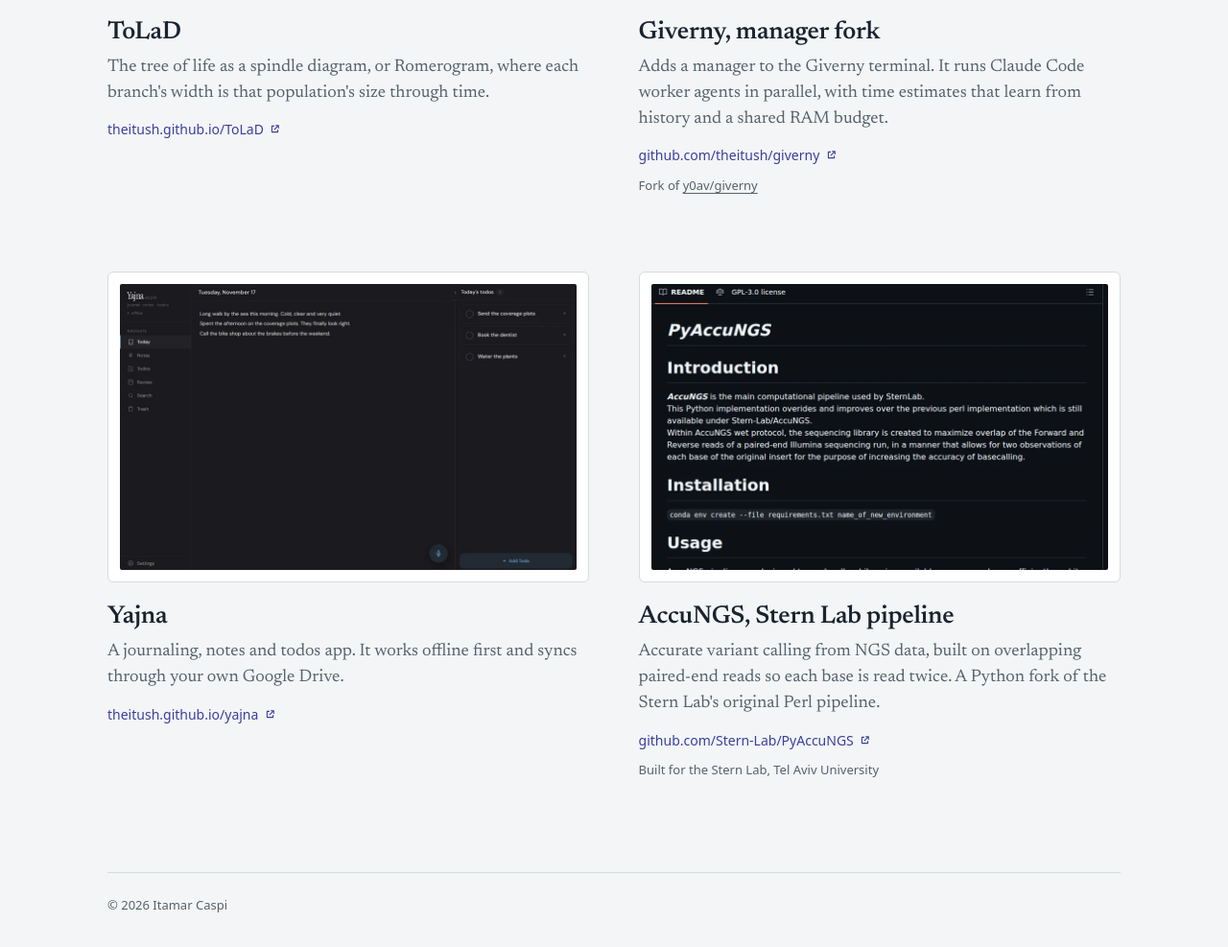
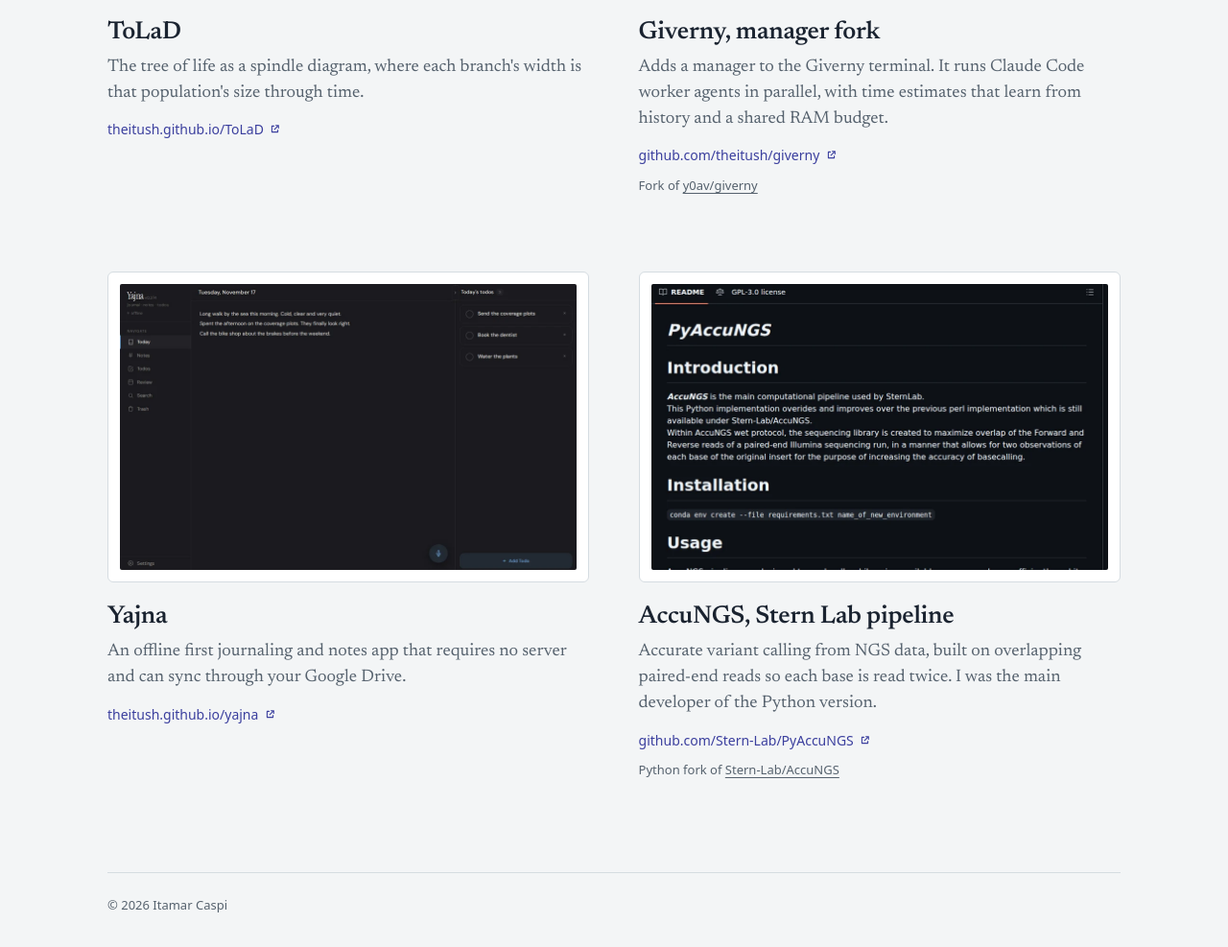
Before and after one commit to theitush/theitush.github.io, a plain HTML site: page index.html in a window 1280 px wide. Shown: the part 1175-2162 px from the top of the page at 96% size. Drawn offline with Linux system fonts and the light colour scheme.

Commit message:
Portfolio copy: ToLaD, Yajna, AccuNGS blurbs and Python fork credit
Refs lead-machine#188

Co-Authored-By: Claude Opus 5.5 <noreply@anthropic.com>

```diff
--- a/index.html
+++ b/index.html
@@ -70,7 +70,7 @@
                  alt="ToLaD showing the mammal tree from 195 million years ago to now, each branch as wide as the number of individuals in it.">
           </span>
           <h2>ToLaD</h2>
-          <p class="blurb">The tree of life as a spindle diagram, or Romerogram, where each branch's width is that population's size through time.</p>
+          <p class="blurb">The tree of life as a spindle diagram, where each branch's width is that population's size through time.</p>
           <span class="dest dest-out">theitush.github.io/ToLaD</span>
         </a>
       </li>
@@ -95,7 +95,7 @@
                  alt="Yajna's Today page with a short sample journal entry and three sample todos.">
           </span>
           <h2>Yajna</h2>
-          <p class="blurb">A journaling, notes and todos app. It works offline first and syncs through your own Google Drive.</p>
+          <p class="blurb">An offline first journaling and notes app that requires no server and can sync through your Google Drive.</p>
           <span class="dest dest-out">theitush.github.io/yajna</span>
         </a>
       </li>
@@ -107,10 +107,10 @@
                  alt="The PyAccuNGS README on GitHub, introducing AccuNGS as the main computational pipeline used by the Stern Lab.">
           </span>
           <h2>AccuNGS, Stern Lab pipeline</h2>
-          <p class="blurb">Accurate variant calling from NGS data, built on overlapping paired-end reads so each base is read twice. A Python fork of the Stern Lab's original Perl pipeline.</p>
+          <p class="blurb">Accurate variant calling from NGS data, built on overlapping paired-end reads so each base is read twice. I was the main developer of the Python version.</p>
           <span class="dest dest-out">github.com/Stern-Lab/PyAccuNGS</span>
         </a>
-        <p class="credit">Built for the Stern Lab, Tel Aviv University</p>
+        <p class="credit">Python fork of <a href="https://github.com/Stern-Lab/AccuNGS" target="_blank" rel="noopener">Stern-Lab/AccuNGS</a></p>
       </li>
     </ul>
   </main>
```
